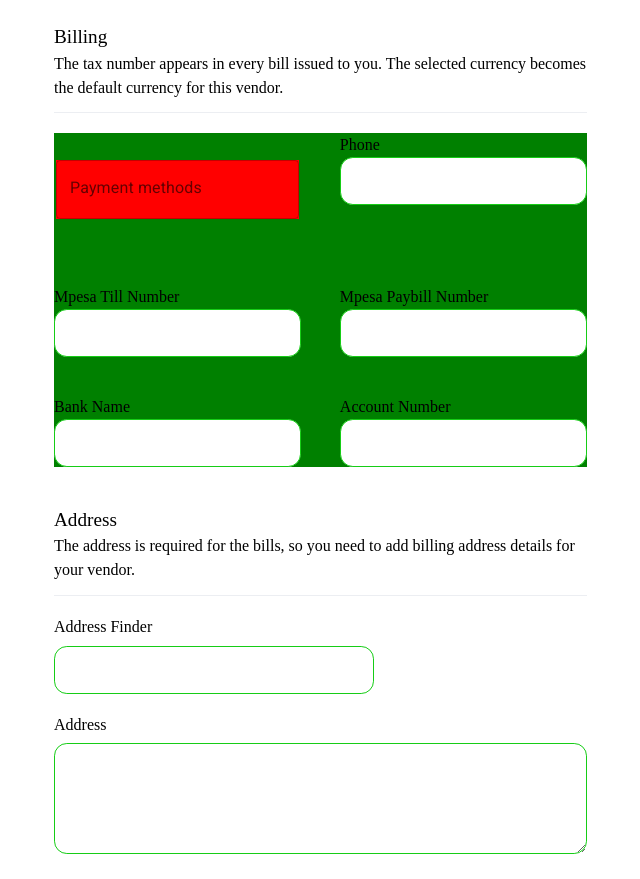
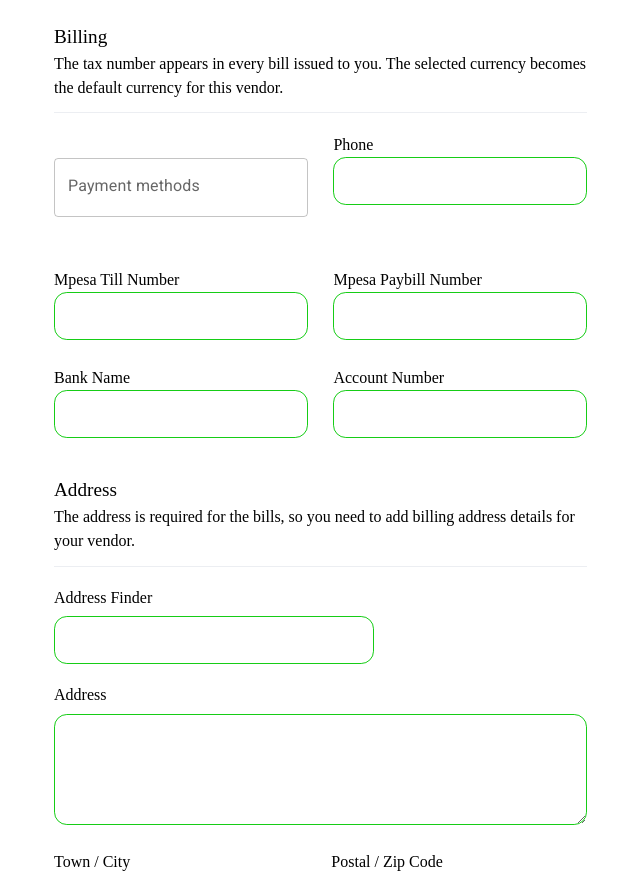
Before and after one commit to paullaster/manage-fuel-bussiness-ui, a React (Vite) app: page /dashboard/purchases/vendor/create in a window 1280 px wide. Shown: the part 1020-1899 px from the top of the page, without its empty margins (266-906 px from the left). Built offline with nearby package versions, Linux system fonts and the light colour scheme; no server answers; a web font is replaced by a local one.

Commit message:
update purchase

```diff
--- a/src/assets/sass/pages/_vendorBillingInfo.scss
+++ b/src/assets/sass/pages/_vendorBillingInfo.scss
@@ -1,8 +1,7 @@
 .billinginfo_dataentry {
-    background-color: green;
     display: grid;
     grid-template-columns: 6fr 6fr;
-    gap: 2.4rem;
+    gap: 1.6rem;
     & > div.input-group {
         display: flex;
         flex-direction: column;
--- a/src/assets/sass/utilities/_classess.scss
+++ b/src/assets/sass/utilities/_classess.scss
@@ -233,12 +233,6 @@ button:disabled {
     border: none !important;
     outline: none !important;
 }
-
-.MuiAutocomplete-root {
-    background-color: red !important;
-    height: fit-content 6px;
-    border: 2px solid green;
-}
 .MuiAutocomplete-input {
 height: 1.6rem !important;
 }
```
